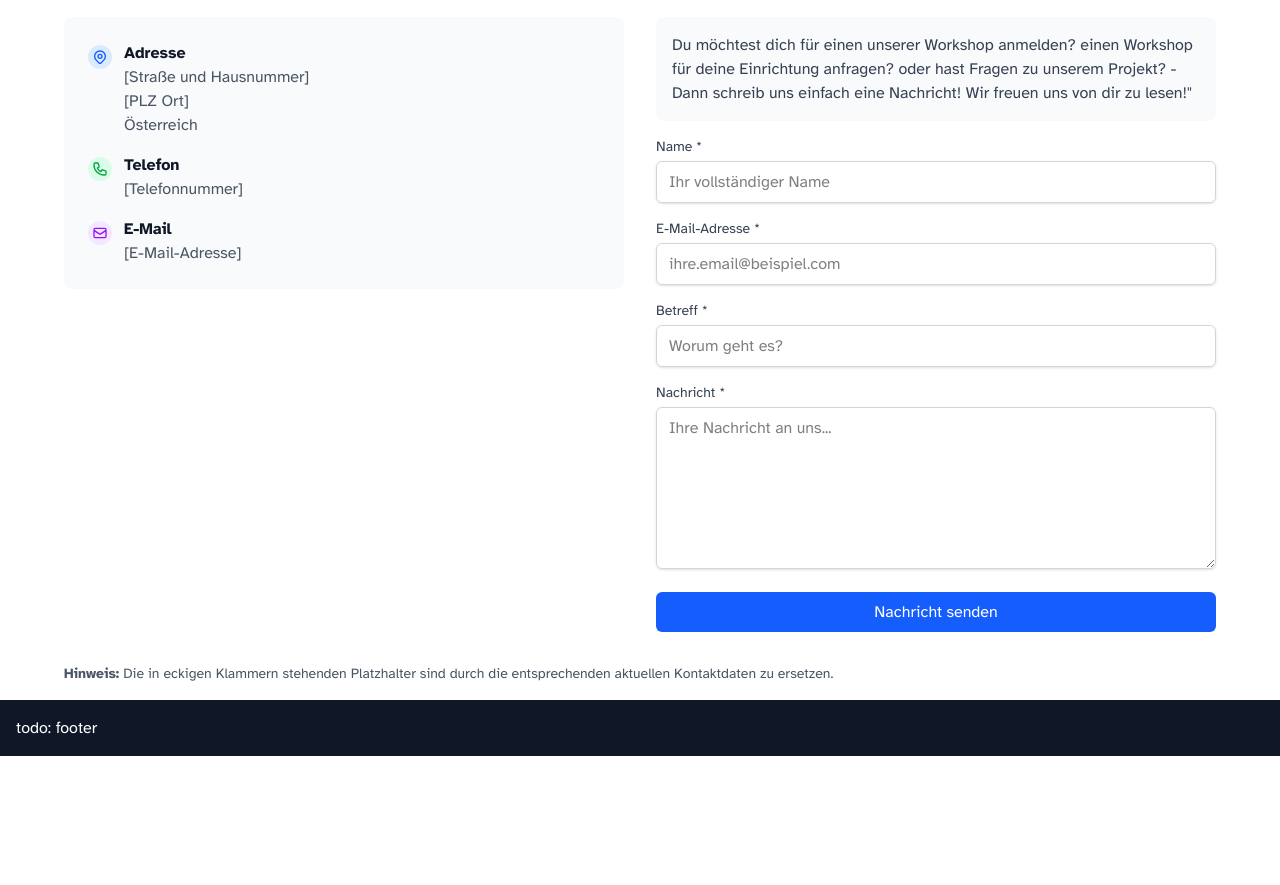
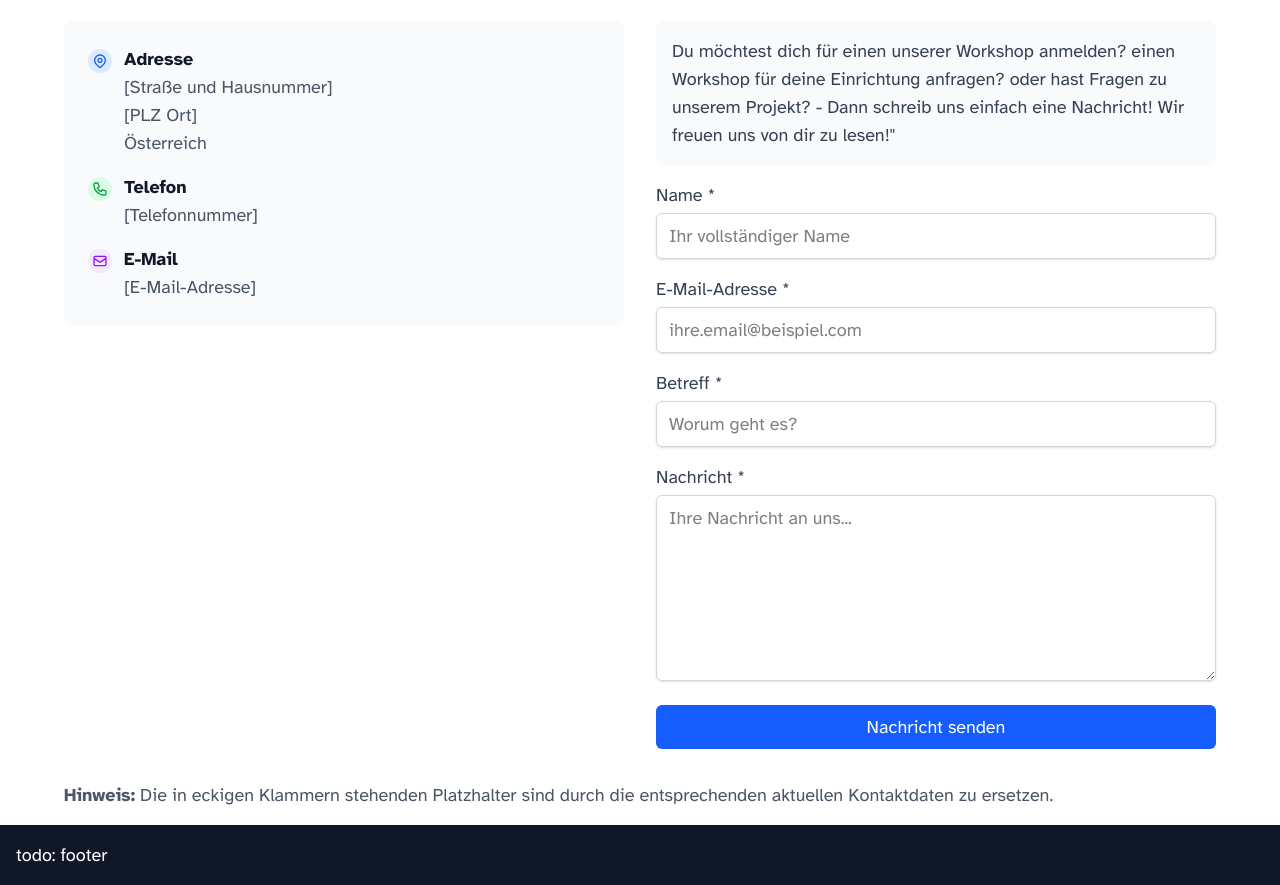
Before and after one commit to chranditho/beweguns-wuerfel, a SvelteKit app: page /kontakt in a window 1280 px wide. Shown: the part 321-1206 px from the top of the page. Before the commit the page ends 1077 px from the top, so only its background shows below. Built offline with nearby package versions, Linux system fonts and the light colour scheme.

Commit message:
chore: apply text size

```diff
--- a/src/app.html
+++ b/src/app.html
@@ -9,7 +9,7 @@
 	%sveltekit.head%
 </head>
 <body data-sveltekit-preload-data="hover">
-<div class="font-atkinson">
+<div class="font-atkinson text-lg">
 	<div style="display: contents">%sveltekit.body%</div>
 </div>
 </body>
--- a/src/routes/kontakt/+page.svelte
+++ b/src/routes/kontakt/+page.svelte
@@ -131,7 +131,7 @@
 				</div>
 				<form on:submit|preventDefault={handleSubmit} class="space-y-4">
 					<div>
-						<label for="name" class="block text-sm font-medium text-gray-700 dark:text-gray-100 mb-1">
+						<label for="name" class="block font-medium text-gray-700 dark:text-gray-100 mb-1">
 							Name *
 						</label>
 						<input
@@ -145,7 +145,7 @@
 					</div>
 
 					<div>
-						<label for="email" class="block text-sm font-medium text-gray-700 dark:text-gray-100 mb-1">
+						<label for="email" class="block font-medium text-gray-700 dark:text-gray-100 mb-1">
 							E-Mail-Adresse *
 						</label>
 						<input
@@ -159,7 +159,7 @@
 					</div>
 
 					<div>
-						<label for="subject" class="block text-sm font-medium text-gray-700 dark:text-gray-100 mb-1">
+						<label for="subject" class="block font-medium text-gray-700 dark:text-gray-100 mb-1">
 							Betreff *
 						</label>
 						<input
@@ -173,7 +173,7 @@
 					</div>
 
 					<div>
-						<label for="message" class="block text-sm font-medium text-gray-700 dark:text-gray-100 mb-1">
+						<label for="message" class="block font-medium text-gray-700 dark:text-gray-100 mb-1">
 							Nachricht *
 						</label>
 						<textarea
@@ -207,7 +207,7 @@
 		</div>
 	</div>
 
-	<div class="mt-8 text-sm text-gray-600">
+	<div class="mt-8 text-gray-600">
 		<p><strong>Hinweis:</strong> Die in eckigen Klammern stehenden Platzhalter sind durch die entsprechenden aktuellen
 			Kontaktdaten zu ersetzen.</p>
 	</div>
--- a/src/routes/workshop/+page.svelte
+++ b/src/routes/workshop/+page.svelte
@@ -64,7 +64,7 @@
 		</div>
 
 		<div class="mt-6 p-4 bg-gray-50 dark:bg-gray-800 rounded-lg">
-			<p class="text-sm text-gray-600 dark:text-gray-400">
+			<p class="text-gray-600 dark:text-gray-400">
 				<strong>Anmeldung:</strong> Für alle Workshops ist eine Voranmeldung erforderlich.
 				Kontaktiere uns über unsere <a href="/kontakt"
 																			 class="text-primary-500 hover:opacity-80 underline">Kontaktseite</a>
```
